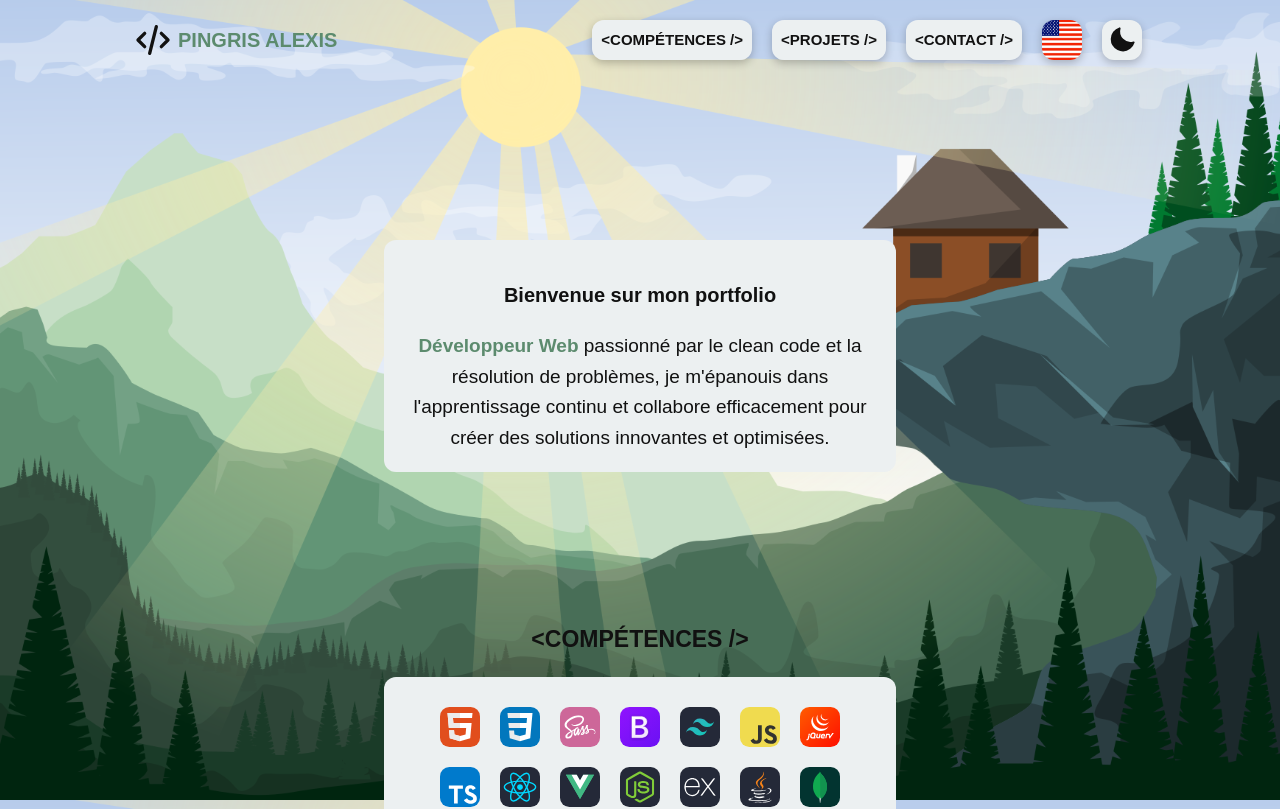
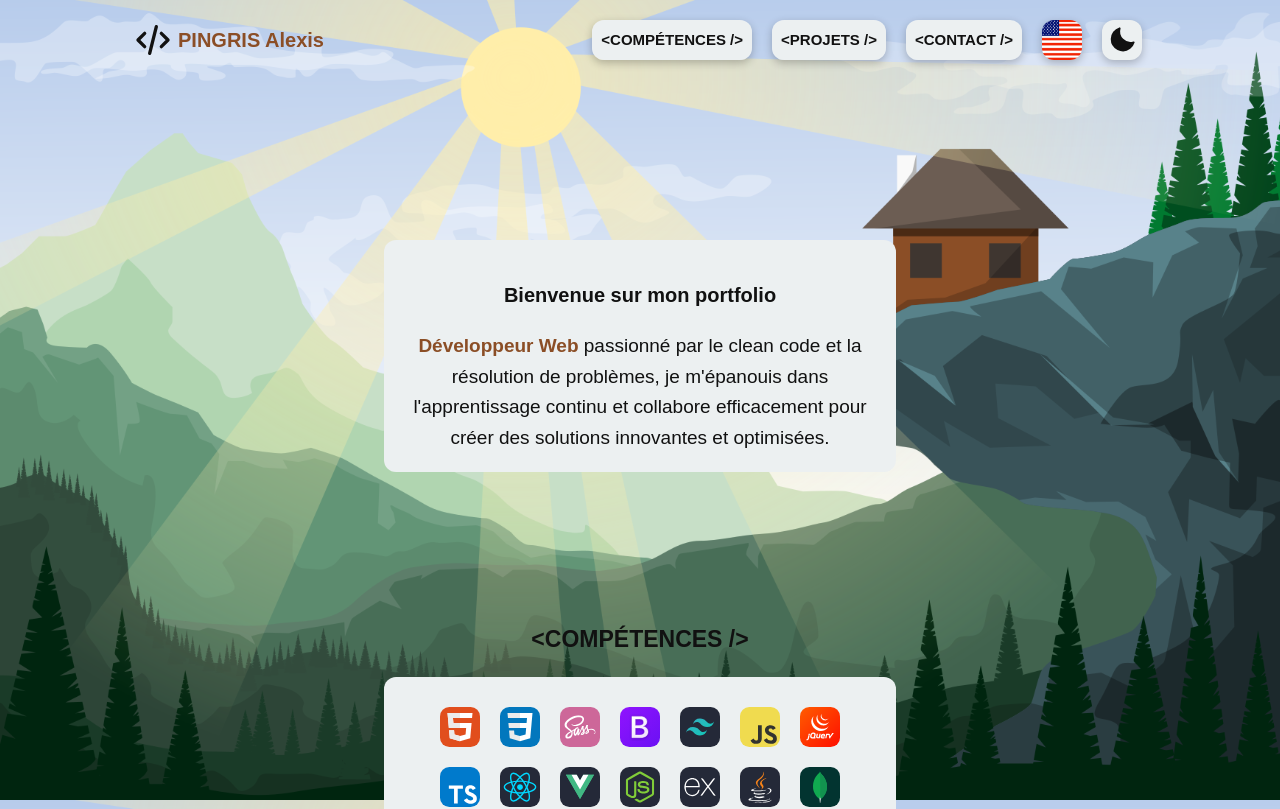
Before and after one commit to PingrisAlexis/portfolio, a React (Create React App) app: page / in a window 1280 px wide. Shown: the top 809 px of the page. Built offline with nearby package versions, Linux system fonts and the light colour scheme.

Commit message:
Lighthouse report: accessibility

```diff
--- a/src/components/navbar/Navbar.jsx
+++ b/src/components/navbar/Navbar.jsx
@@ -36,7 +36,7 @@ const Navbar = () => {
       <nav className={styles.banner}>
         <div className={styles.logo_container}>
          <ReactSVG src={coding} alt={t('header.alt.logo')}/>
-         <p>PINGRIS ALEXIS</p>
+         <p>PINGRIS Alexis</p>
        </div>
         <div className={styles.menu_icon}>
           {showNavbar ? <ReactSVG src={close} className={`${styles.close_icon} ${global.square} ${global.hithere}`} onClick={handleShowNavbar} alt={t('header.alt.close_icon')}/>
--- a/src/components/navbar/Navbar.module.scss
+++ b/src/components/navbar/Navbar.module.scss
@@ -19,7 +19,6 @@
             position: relative;
             top: 0.2rem;
             width: 5rem;
-
           }
         }
       }
--- a/src/components/skills/Skills.module.scss
+++ b/src/components/skills/Skills.module.scss
@@ -18,13 +18,15 @@
            li {
             margin: 1rem;
             height: 4rem;
+            width: 4rem;
             outline: none;
             background: transparent;
             position: relative;
             z-index: 0;
             box-shadow: none !important;
             img {
-                width: 4rem;
+                width: 100%;
+                height: 100%;
             }
         }
     }
--- a/src/components/theme/Theme.module.scss
+++ b/src/components/theme/Theme.module.scss
@@ -9,7 +9,7 @@
 
   .light {
     --color: #111111;
-    --color-sec: #5C8B6E;
+    --color-sec: #8B4E26;
     --background-image: url('../../assets/light_theme.png');
     --background-color-primary: #ecf0f1;
     --background-color-footer: #00250F;
```
